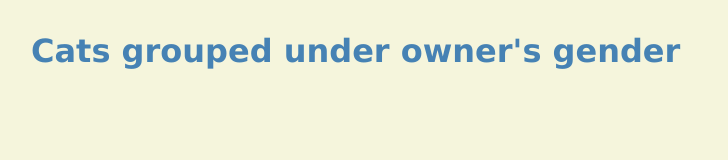
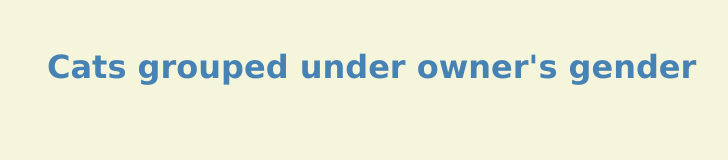
Before and after one commit to mahesh-k-s/agl-test, a website built with webpack: page src/index.html in a window 1280 px wide. Shown: the whole page, without its empty margins (9-737 px from the left). Built offline with nearby package versions, Linux system fonts and the light colour scheme; no server answers.

Commit message:
updates css

```diff
--- a/src/styles/cat.owner.css
+++ b/src/styles/cat.owner.css
@@ -5,9 +5,10 @@ body {
 }
 h2{
     color: orange;
+    font-weight: 100;
 }
 h1{
-  margin:1em;
+  margin:1.5em;
 }
 div#pets {
   margin: 3em;
```
